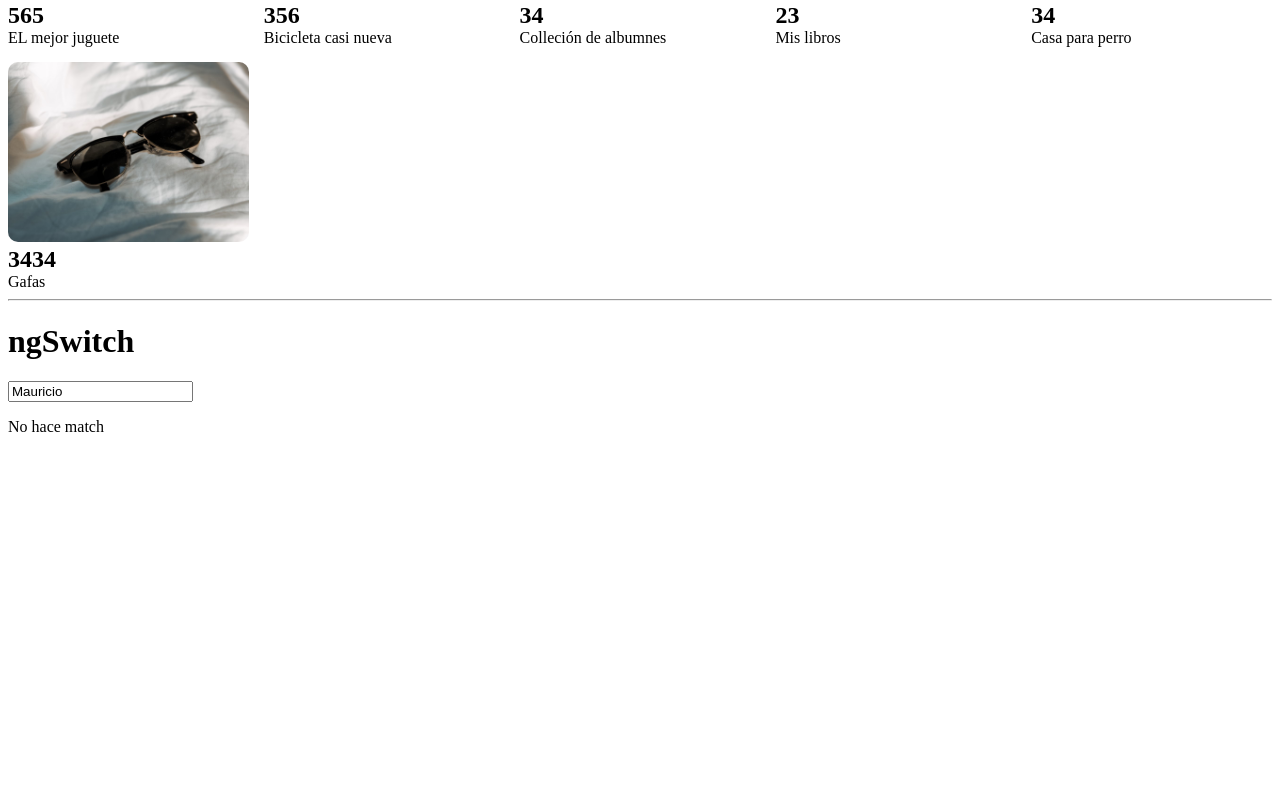
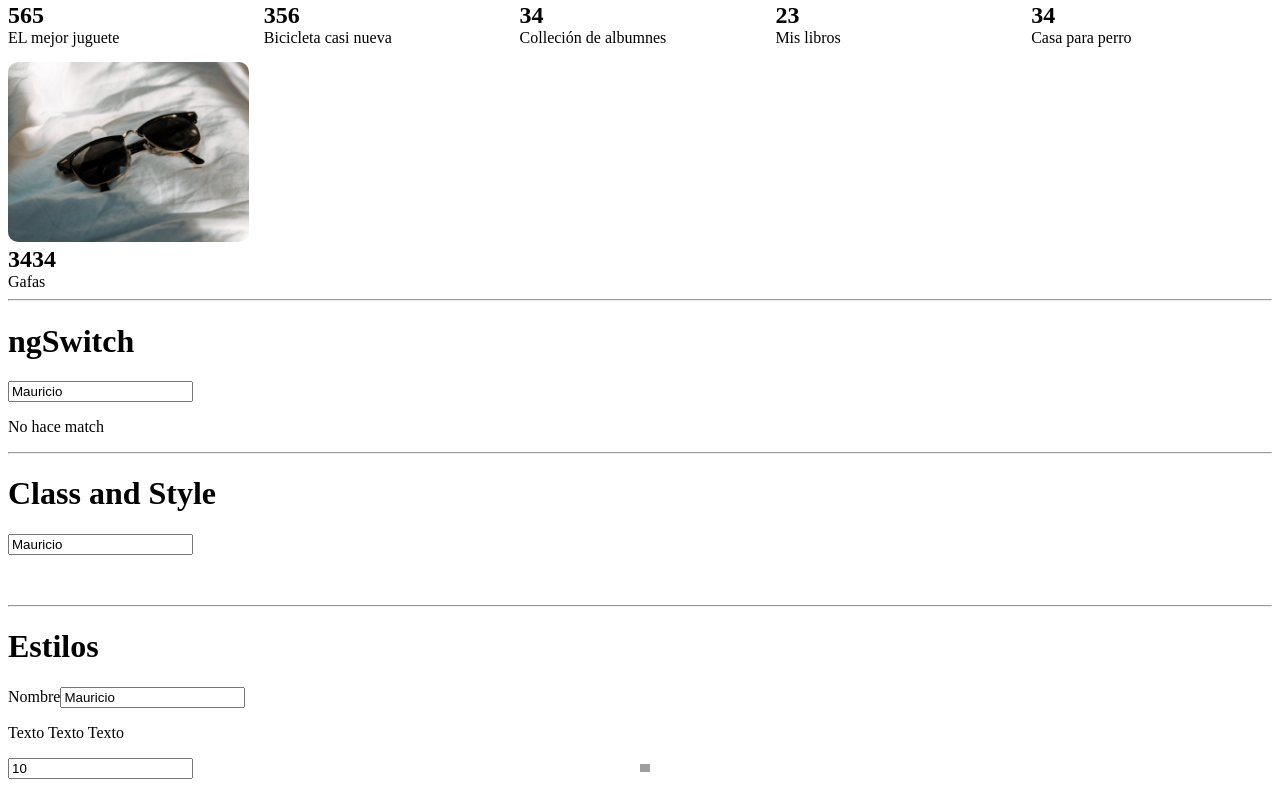
Before and after one commit to Alvaro-Hernandez/basics_of_Angular_Platzi, an Angular app in the folder my-app/: page / in a window 1280 px wide. Shown: the part 2138-2925 px from the top of the page. Before the commit the page ends 2590 px from the top, so only its background shows below. Built offline with nearby package versions, Linux system fonts and the light colour scheme; grey boxes are pictures that could not be loaded.

Commit message:
Añadiendo Estilos y Clases de Manera Dinamica

```diff
--- a/my-app/src/app/app.component.css
+++ b/my-app/src/app/app.component.css
@@ -30,6 +30,22 @@
   margin: 0;
 }
 
+.message-error{
+  background: red;
+  color: white;
+  opacity: 0;
+  transition: all linear .5s;
+}
+
+.active{
+opacity: 1;
+}
+
+.BoxImg{
+  display: grid;
+  grid-template-columns: repeat(2, 1fr);
+}
+
 @media screen and (min-width: 40em) {
   .products--grid {
     display: grid;
--- a/my-app/src/app/app.component.html
+++ b/my-app/src/app/app.component.html
@@ -144,3 +144,21 @@ trabajar de una manera mas eficiente -->
     No hace match
   </p>
 </div>
+<hr>
+
+<h1>Class and Style</h1>
+<input type="text" required #nameInput5="ngModel" [(ngModel)]="persona.name">
+<p class="message-error" [class.active]="nameInput5.invalid"> El campo es requerido</p>
+<hr>
+<h1>Estilos</h1>
+<label >Nombre</label>
+<input type="text" required #nameInput6="ngModel" [(ngModel)]="persona.name">
+<p [style.font-style]="nameInput6.invalid ? 'italic' : 'normal'"> Texto Texto Texto</p>
+<div class="BoxImg">
+  <div>
+  <input type="text" [(ngModel)]="widthImg">
+  </div>
+  <div>
+  <img [src]="persona.img" alt="imagenRamdon" [style.width.px]="widthImg">
+  </div>
+</div>
--- a/my-app/src/app/app.component.ts
+++ b/my-app/src/app/app.component.ts
@@ -10,6 +10,8 @@ import { Product } from './product.model';
 export class AppComponent {
   name = 'Angie'; //👌Public
   edad = 20;
+  //Añadimos esta variable para manipular de manera dinamica el tamaño de una imagen
+  widthImg =10;
   //Estando en el componente debemos crear un atributo que guarde la imagen
   //En este caso usaremos una direccion que genera imagenes aleartorias al recargar la pagina
   img = 'https://source.unsplash.com/random';
```
